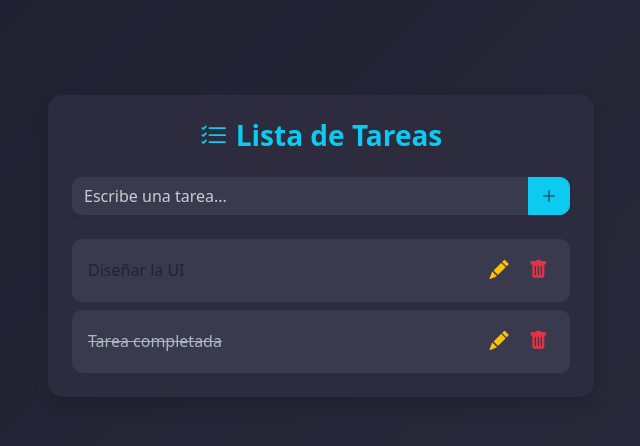
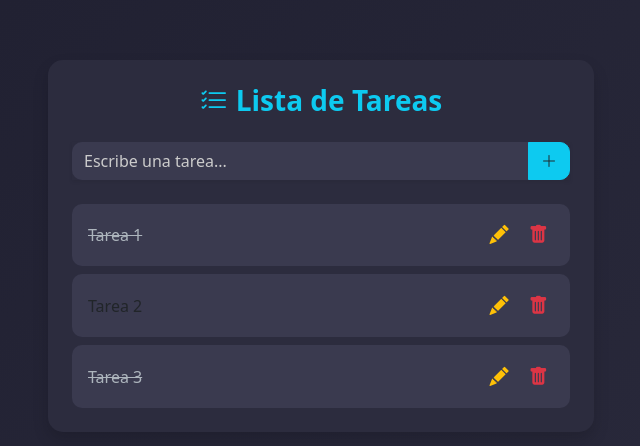
Before and after one commit to ale94/todolist-app-angular, an Angular app: page / in a window 1280 px wide. Shown: the part 154-600 px from the top of the page, without its empty margins (319-959 px from the left). Built offline with nearby package versions, Linux system fonts and the light colour scheme.

Commit message:
feat: add tasks input

```diff
--- a/src/app/components/todo-dashboard/todo-dashboard.html
+++ b/src/app/components/todo-dashboard/todo-dashboard.html
@@ -5,14 +5,14 @@
         <!-- Card principal -->
         <div class="card shadow p-4">
           <h3 class="text-center mb-4 fw-bold text-info">
-            <i class="bi bi-list-check me-2"></i>Lista de Tareas
+            <i class="bi bi-list-check me-2"></i>{{title()}}
           </h3>
 
           <!-- Input para agregar tarea -->
           <todo-input />
 
           <!-- Lista de tareas -->
-          <todo-tasks />
+          <todo-tasks [tasks]=tasks()/>
         </div>
       </div>
     </div>
--- a/src/app/components/todo-dashboard/todo-dashboard.ts
+++ b/src/app/components/todo-dashboard/todo-dashboard.ts
@@ -1,12 +1,27 @@
-import { Component } from '@angular/core';
-import { TodoInput } from "../todo-input/todo-input";
+import { Component, signal } from '@angular/core';
+import { TodoInput } from '../todo-input/todo-input';
 import { TodoTasks } from '../todo-tasks/todo-tasks';
+import { Task } from '../../interfaces/task';
 
 @Component({
   selector: 'todo-dashboard',
   imports: [TodoInput, TodoTasks],
-  templateUrl: './todo-dashboard.html'
+  templateUrl: './todo-dashboard.html',
 })
 export class TodoDashboard {
-
+  title = signal('Lista de Tareas');
+  tasks = signal<Task[]>([
+    {
+      name: 'Tarea 1',
+      completed: true,
+    },
+    {
+      name: 'Tarea 2',
+      completed: false,
+    },
+    {
+      name: 'Tarea 3',
+      completed: true,
+    },
+  ]);
 }
--- a/src/app/components/todo-tasks/todo-tasks.html
+++ b/src/app/components/todo-tasks/todo-tasks.html
@@ -1,7 +1,10 @@
 <div class="d-flex flex-column gap-2">
-  <!-- Tarea pendiente -->
-  <div class="task-item p-3 d-flex justify-content-between align-items-center">
-    <span class="fw-medium">Diseñar la UI</span>
+  @for (task of tasks(); track $index) {
+  <div
+    class="task-item p-3 d-flex justify-content-between align-items-center"
+    [class.completed]="task.completed"
+  >
+    <span class="fw-medium">{{ task.name }}</span>
     <div>
       <button class="btn-icon text-warning me-2" title="Editar">
         <i class="bi bi-pencil-fill"></i>
@@ -11,19 +14,5 @@
       </button>
     </div>
   </div>
-
-  <!-- Tarea completada -->
-  <div
-    class="task-item completed p-3 d-flex justify-content-between align-items-center"
-  >
-    <span>Tarea completada</span>
-    <div>
-      <button class="btn-icon text-warning me-2" title="Editar">
-        <i class="bi bi-pencil-fill"></i>
-      </button>
-      <button class="btn-icon text-danger" title="Eliminar">
-        <i class="bi bi-trash-fill"></i>
-      </button>
-    </div>
-  </div>
+  }
 </div>
--- a/src/app/components/todo-tasks/todo-tasks.ts
+++ b/src/app/components/todo-tasks/todo-tasks.ts
@@ -1,10 +1,11 @@
-import { Component } from '@angular/core';
+import { Component, input } from '@angular/core';
+import { Task } from '../../interfaces/task';
 
 @Component({
   selector: 'todo-tasks',
   imports: [],
-  templateUrl: './todo-tasks.html'
+  templateUrl: './todo-tasks.html',
 })
 export class TodoTasks {
-
+  tasks = input.required<Task[]>();
 }
```
Also changed, not shown: src/app/interfaces/task.ts (renamed from src/app/components/interfaces/task.ts).
